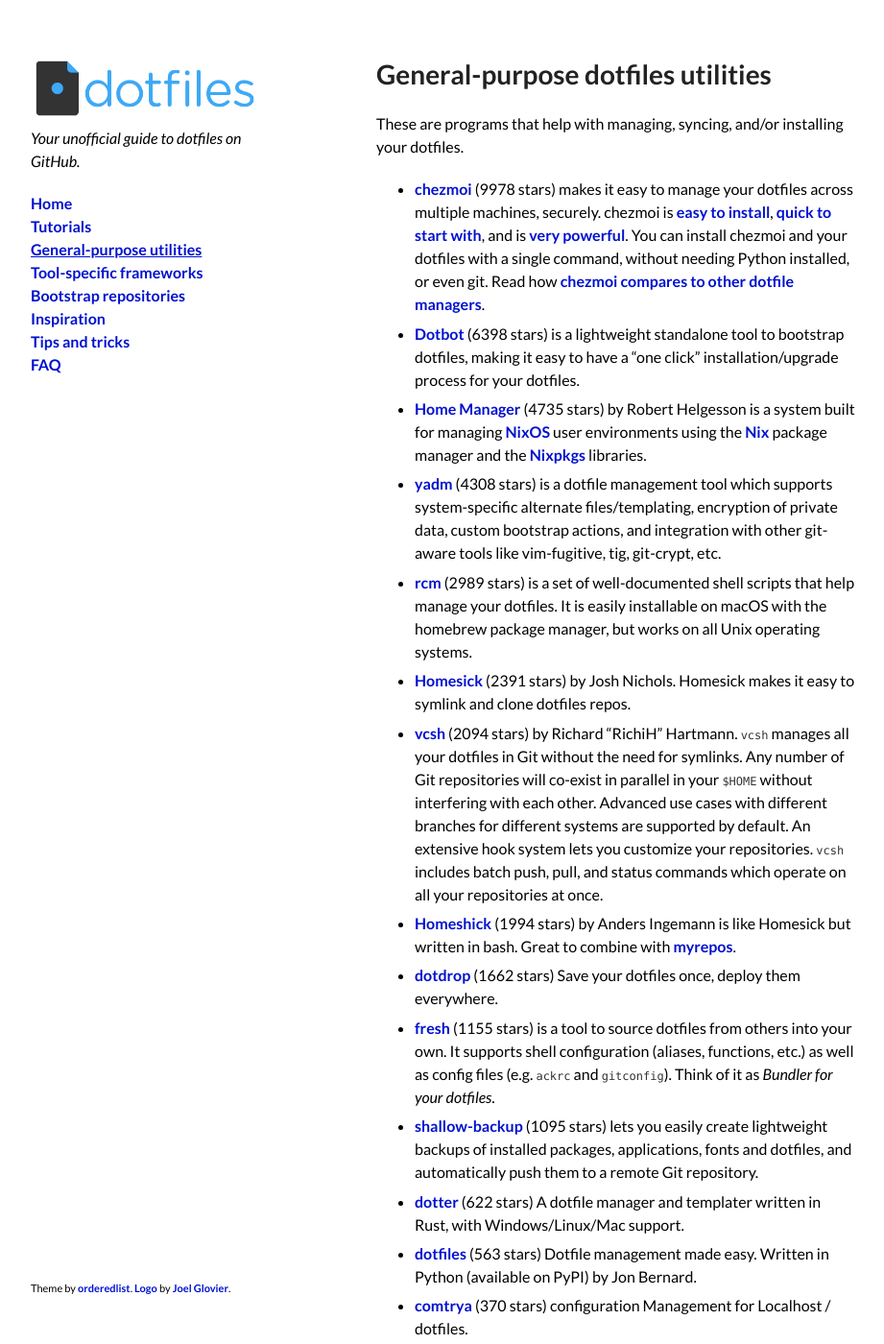
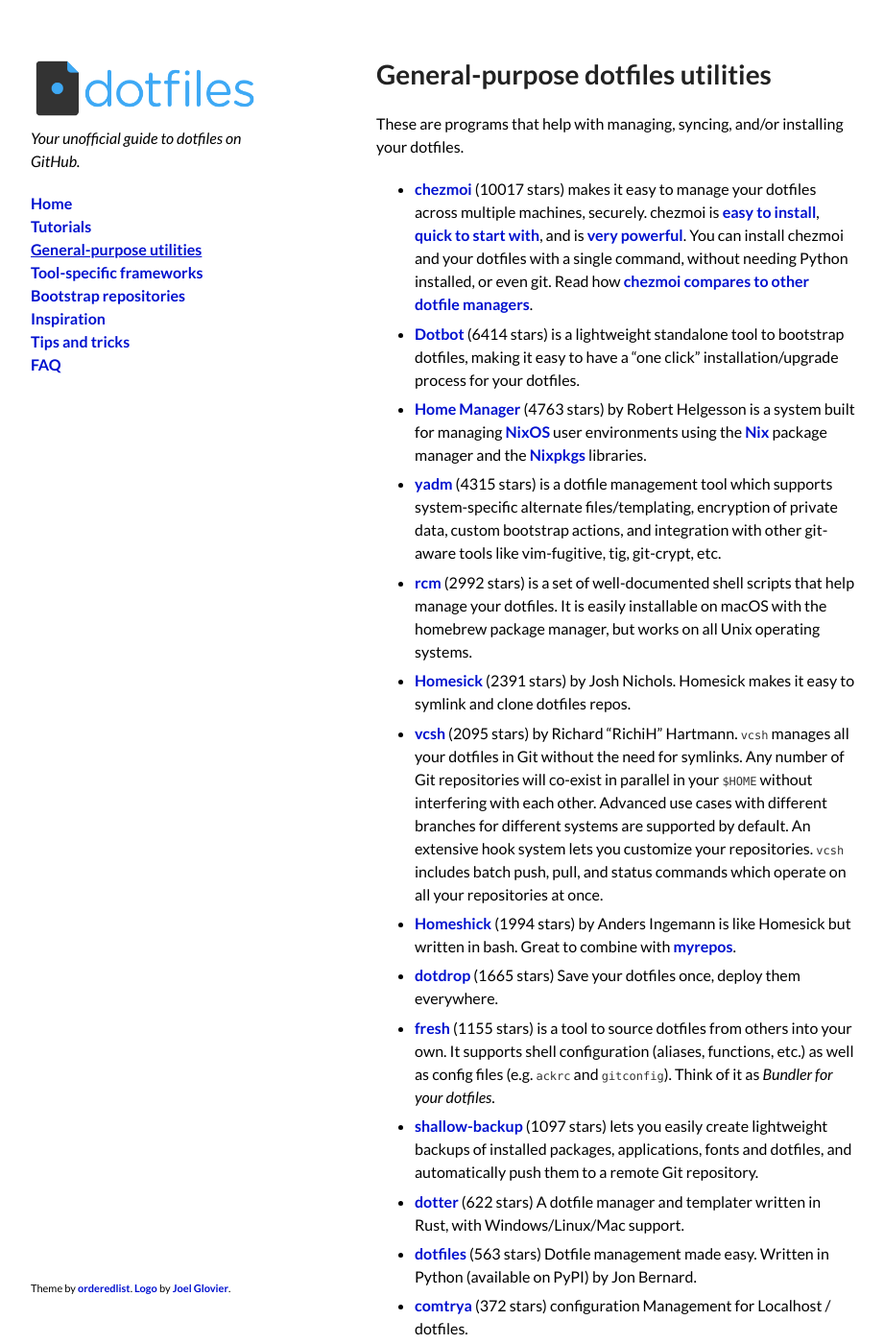
Before and after one commit to dotfiles/dotfiles.github.com, a Jekyll site: the page built from utilities.md, in a window 1280 px wide and 1400 px high. Shown: the whole window at 96% size, without its empty margins (178-1099 px from the left). Built offline with Jekyll 4.4.1, drawn with Linux system fonts in a browser that asks for light colours; comment, search, counter and statistics services are not loaded; some of the changed text lies outside the part shown.

Commit message:
Update star counts

```diff
--- a/_data/bootstrap.yml
+++ b/_data/bootstrap.yml
@@ -1,10 +1,10 @@
-- forks: 1883
+- forks: 1884
   name: thoughtbot/dotfiles
   notes: A base set of configs, plugins, scripts, and aliases for vim, tmux, git,
     ruby, and zsh.
-  stars: 7738
+  stars: 7739
   url: https://github.com/thoughtbot/dotfiles
-- forks: 377
+- forks: 378
   name: dotphiles
   notes: A community driven framework of dotfiles, for the usual terminal apps and
     shells, designed to work across multiple platforms and degrade for older versions
--- a/_data/utilities.yml
+++ b/_data/utilities.yml
@@ -9,21 +9,21 @@
   notes: is a minimalist dotfile management framework, written 100% in bash.
   stars: 98
   url: https://github.com/bashdot/bashdot
-- forks: 441
+- forks: 442
   name: chezmoi
   notes: makes it easy to manage your dotfiles across multiple machines, securely.
     chezmoi is [easy to install](https://chezmoi.io/install/), [quick to start with](https://chezmoi.io/quick-start/),
     and is [very powerful](https://www.chezmoi.io/user-guide/setup/). You can install
     chezmoi and your dotfiles with a single command, without needing Python installed,
     or even git. Read how [chezmoi compares to other dotfile managers](https://www.chezmoi.io/comparison-table/).
-  stars: 9978
+  stars: 10017
   url: https://github.com/twpayne/chezmoi
   website: https://chezmoi.io
 - forks: 3
   name: Bonclay
   notes: is a simple dotfiles manager. Well, technically, it is a backup/restore/sync
     tool magiggy.
-  stars: 43
+  stars: 44
   url: https://github.com/talal/bonclay
 - forks: 0
   name: CGamesPlay/dfm
@@ -48,12 +48,12 @@
   name: Dotbot
   notes: is a lightweight standalone tool to bootstrap dotfiles, making it easy to
     have a "one click" installation/upgrade process for your dotfiles.
-  stars: 6398
+  stars: 6414
   url: https://github.com/anishathalye/dotbot
 - forks: 101
   name: dotdrop
   notes: Save your dotfiles once, deploy them everywhere.
-  stars: 1662
+  stars: 1665
   url: https://github.com/deadc0de6/dotdrop
 - forks: 31
   name: dotfiler
@@ -140,12 +140,12 @@
     you. Homely also has a clever Automatic Cleanup feature and good tutorials.
   stars: 45
   url: https://github.com/phodge/homely
-- forks: 1371
+- forks: 1382
   name: Home Manager
   notes: by Robert Helgesson is a system built for managing [NixOS](https://nixos.org)
     user environments using the [Nix](https://nixos.org/nix/) package manager and
     the [Nixpkgs](https://nixos.org/nixpkgs/) libraries.
-  stars: 4735
+  stars: 4763
   url: https://github.com/rycee/home-manager
 - forks: 26
   name: Homemaker
@@ -175,20 +175,20 @@
     Dotfiles are treated as packages that coexist together seamlessly and can be fully
     controlled and synced across different systems. There is a wide range of packages
     already available in the [Official Pearl Hub](https://github.com/pearl-hub).
-  stars: 219
+  stars: 221
   url: https://github.com/pearl-core/pearl
 - forks: 133
   name: rcm
   notes: is a set of well-documented shell scripts that help manage your dotfiles.
     It is easily installable on macOS with the homebrew package manager, but works
     on all Unix operating systems.
-  stars: 2989
+  stars: 2992
   url: https://github.com/thoughtbot/rcm
 - forks: 244
   name: shallow-backup
   notes: lets you easily create lightweight backups of installed packages, applications,
     fonts and dotfiles, and automatically push them to a remote Git repository.
-  stars: 1095
+  stars: 1097
   url: https://github.com/alichtman/shallow-backup
 - forks: 12
   name: stowsh
@@ -208,14 +208,14 @@
     branches for different systems are supported by default. An extensive hook system
     lets you customize your repositories. `vcsh` includes batch push, pull, and status
     commands which operate on all your repositories at once.
-  stars: 2094
+  stars: 2095
   url: https://github.com/RichiH/vcsh
-- forks: 170
+- forks: 171
   name: yadm
   notes: is a dotfile management tool which supports system-specific alternate files/templating,
     encryption of private data, custom bootstrap actions, and integration with other
     git-aware tools like vim-fugitive, tig, git-crypt, etc.
-  stars: 4308
+  stars: 4315
   url: https://github.com/TheLocehiliosan/yadm
   website: https://yadm.io/
 - forks: 9
@@ -246,7 +246,7 @@
 - forks: 39
   name: comtrya
   notes: configuration Management for Localhost / dotfiles.
-  stars: 370
+  stars: 372
   url: https://github.com/comtrya/comtrya
   website: https://www.comtrya.dev/
 - forks: 8
```
Also changed, not shown: _data/frameworks.yml (+31 -31 lines), _data/inspiration.yml (+24 -24 lines).
